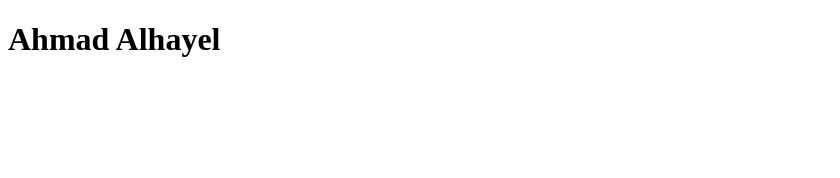
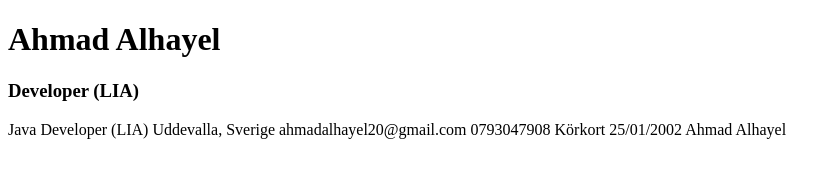
Before and after one commit to AhmadAlhayel/CV-Ahmad, a plain HTML site: page CV-Ahmad/index.html in a window 1280 px wide. Shown: the whole page, without its empty margins (0-840 px from the left). Drawn offline with Linux system fonts and the light colour scheme.

Commit message:
HTML fille

```diff
--- a/CV-Ahmad/index.html
+++ b/CV-Ahmad/index.html
@@ -8,10 +8,12 @@
   <body>
     <header>
       <div>
-        <h1>
-          <h1>Ahmad Alhayel</h1>
-          <p></p>
-        </h1>
+        <h1>Ahmad Alhayel</h1>
+        <h3>Developer (LIA)</h3>
+        <p>
+          Java Developer (LIA) Uddevalla, Sverige ahmadalhayel20@gmail.com
+          0793047908 Körkort 25/01/2002 Ahmad Alhayel
+        </p>
       </div>
     </header>
   </body>
```
